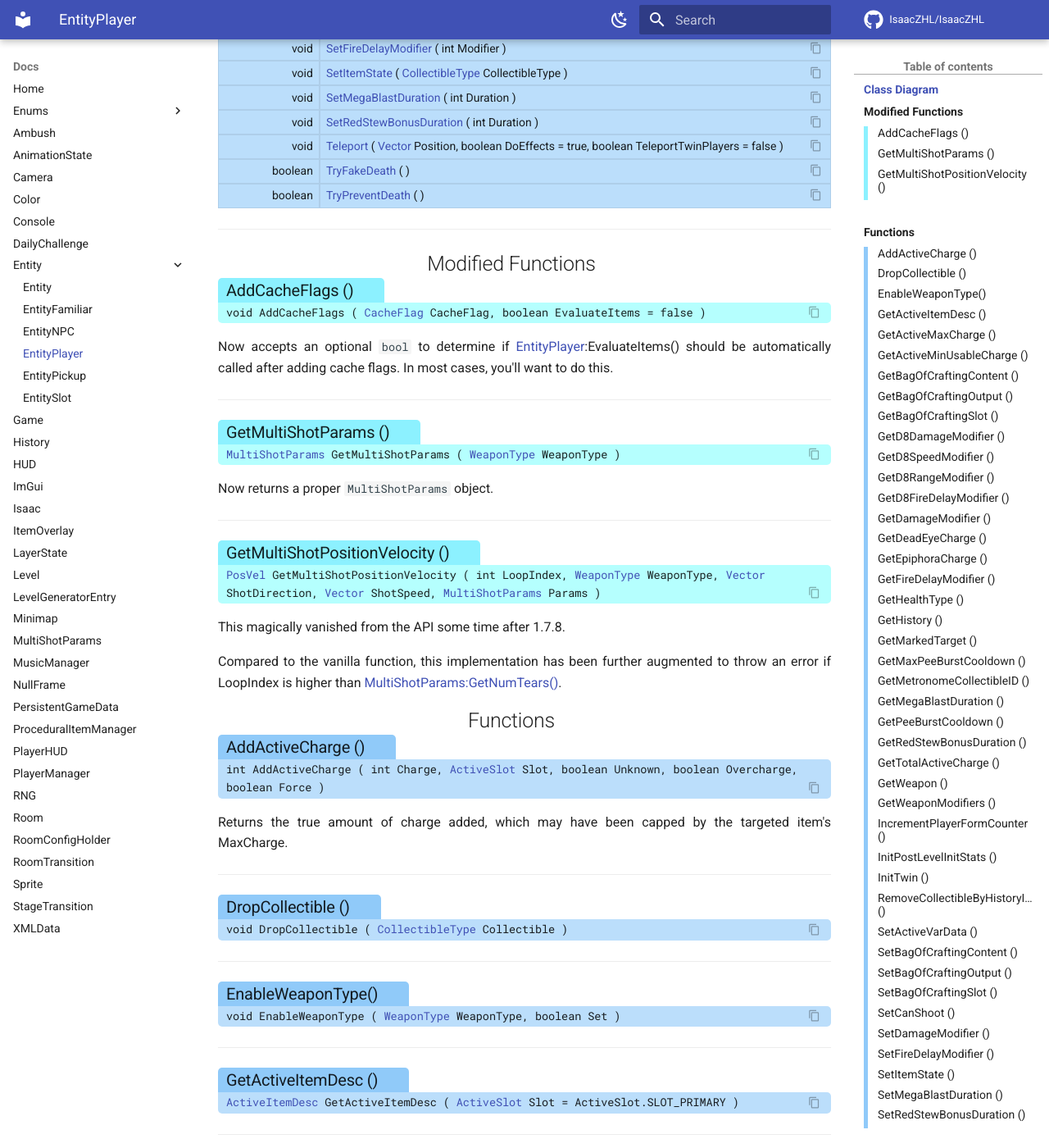
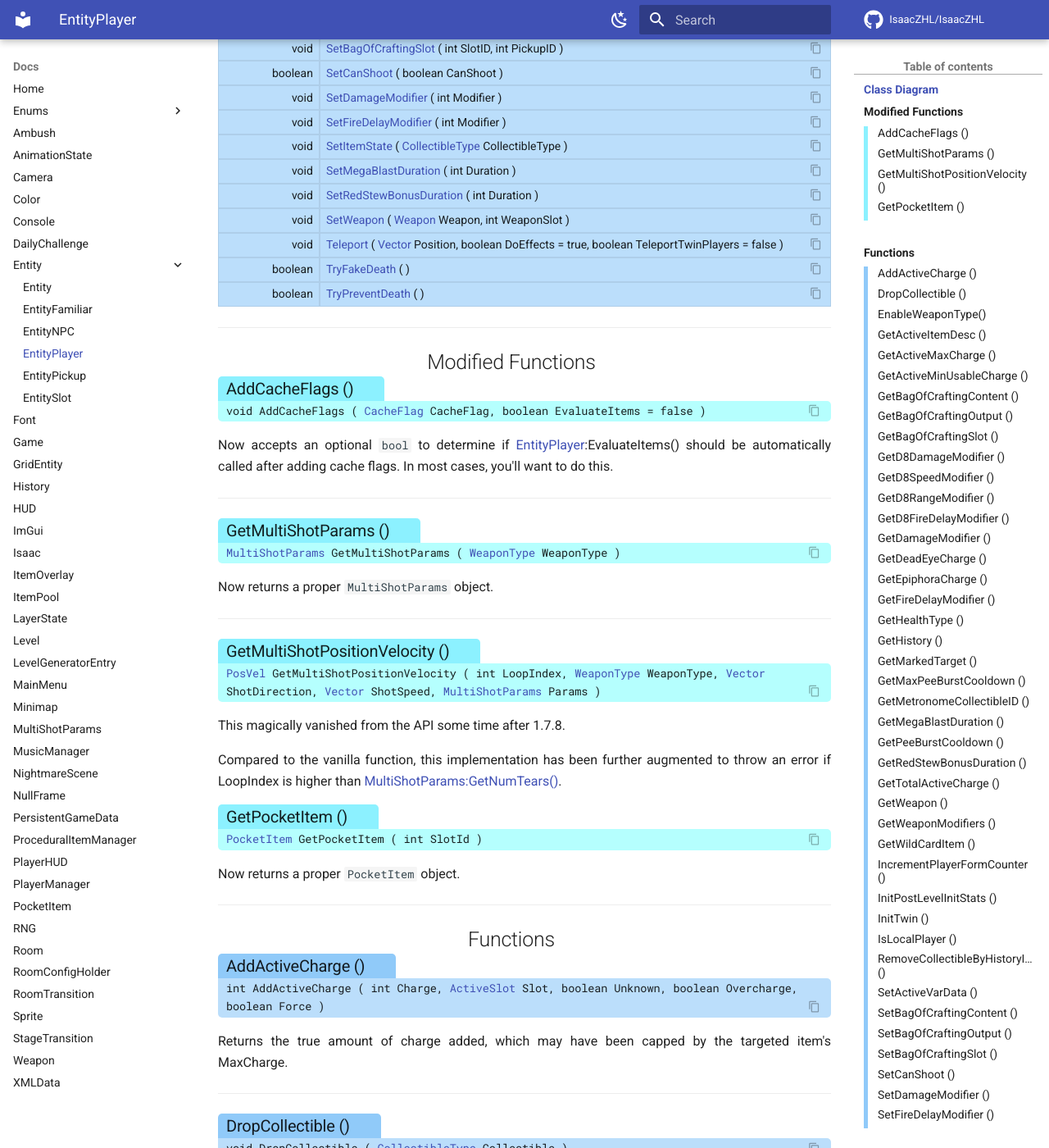
Before and after one commit to TeamREPENTOGON/REPENTOGON, an MkDocs documentation site: the page built from documentation/docs/EntityPlayer.md, in a window 1280 px wide and 1400 px high, scrolled down 1688 px. Shown: the whole window at 82% size. Built offline with MkDocs 1.6.1 and Material for MkDocs 9.7.7, drawn with Linux system fonts in a browser that asks for light colours; comment, search, counter and statistics services are not loaded; the version menu is left out; some of the changed text lies outside the part shown.

```diff
--- a/documentation/docs/EntityPlayer.md
+++ b/documentation/docs/EntityPlayer.md
@@ -21,7 +21,11 @@ ___
 This magically vanished from the API some time after 1.7.8.
 
 Compared to the vanilla function, this implementation has been further augmented to throw an error if LoopIndex is higher than [MultiShotParams:GetNumTears()](MultiShotParams.md#getnumtears).
+### Get·Pocket·Item () {: aria-label='Modified Functions' }
+#### [PocketItem](PocketItem.md) GetPocketItem ( int SlotId ) {: .copyable aria-label='Modified Functions' }
+Now returns a proper `PocketItem` object.
 
+___
 
 ## Functions
 
@@ -145,6 +149,10 @@ ___
 #### int GetWeaponModifiers ( ) {: .copyable aria-label='Functions' }
 
 ___
+### Get·Wild·Card·Item () {: aria-label='Functions' }
+#### int GetWildCardItem ( ) {: .copyable aria-label='Functions' }
+
+___
 ### Increment·Player·Form·Counter () {: aria-label='Functions' }
 #### void IncrementPlayerFormCounter ( [PlayerForm](https://wofsauge.github.io/IsaacDocs/rep/enums/CollectibleType.html) Form, int Num ) {: .copyable aria-label='Functions' }
 
@@ -162,6 +170,10 @@ I believe this is used by J&E, Strawman etc.
     The twin player will desync from its main twin on save and continue. This softlocks the game in singleplayer, as the game prompts for a controller.
 
 	We've received confirmation from \_Kilburn that this is hardcoded to be handled on vanilla characters. We will need to add a workaround for this.
+
+___
+### Is·Local·Player () {: aria-label='Functions' }
+#### boolean IsLocalPlayer ( ) {: .copyable aria-label='Functions' }
 
 ___
 ### Remove·Collectible·By·History·Index () {: aria-label='Functions' }
@@ -209,6 +221,10 @@ ___
 #### void SetRedStewBonusDuration ( int Duration ) {: .copyable aria-label='Functions' }
 
 ___
+### Set·Weapon () {: aria-label='Functions' }
+#### void SetWeapon ( [Weapon](Weapon.md) Weapon, int WeaponSlot ) {: .copyable aria-label='Functions' }
+
+___
 ### Teleport () {: aria-label='Functions' }
 #### void Teleport ( [Vector](https://wofsauge.github.io/IsaacDocs/rep/Vector.html) Position, boolean DoEffects = true, boolean TeleportTwinPlayers = false ) {: .copyable aria-label='Functions' }
 Teleports the player to a position within the room.
--- /dev/null
+++ b/documentation/docs/PocketItem.md
@@ -0,0 +1,12 @@
+# Class "PocketItem"
+
+## Functions
+
+### Get·Type () {: aria-label='Functions' }
+#### int GetType ( ) {: .copyable aria-label='Functions' }
+
+___
+### Get·Slot () {: aria-label='Functions' }
+#### int GetSlot ( ) {: .copyable aria-label='Functions' }
+
+___
--- a/documentation/mkdocs.yml
+++ b/documentation/mkdocs.yml
@@ -107,29 +107,36 @@ nav:
     - EntityPlayer: EntityPlayer.md
     - EntityPickup: EntityPickup.md
     - EntitySlot: EntitySlot.md
+  - Font: Font.md
   - Game: Game.md
+  - GridEntity: GridEntity.md
   - History: History.md
   - HUD: HUD.md
   - ImGui: ImGui.md
   - Isaac: Isaac.md
   - ItemOverlay: ItemOverlay.md
+  - ItemPool: ItemPool.md
   - LayerState: LayerState.md
   - Level: Level.md
   - LevelGeneratorEntry: LevelGeneratorEntry.md
+  - MainMenu: MainMenu.md
   - Minimap: Minimap.md
   - MultiShotParams: MultiShotParams.md
   - MusicManager: MusicManager.md
+  - NightmareScene: NightmareScene.md
   - NullFrame: NullFrame.md
   - PersistentGameData: PersistentGameData.md
   - ProceduralItemManager: ProceduralItemManager.md
   - PlayerHUD: PlayerHUD.md
   - PlayerManager: PlayerManager.md
+  - PocketItem: PocketItem.md
   - RNG: RNG.md
   - Room: Room.md
   - RoomConfigHolder: RoomConfigHolder.md
   - RoomTransition: RoomTransition.md
   - Sprite: Sprite.md
   - StageTransition: StageTransition.md
+  - Weapon: Weapon.md
   - XMLData: XMLData.md
 - Changes:
   - General: changes/General.md
```
Also changed, not shown: documentation/docs/DailyChallenge.md (+2 -2 lines), documentation/docs/Font.md (+4 -4 lines), documentation/docs/Isaac.md (+7 -6 lines), documentation/docs/NightmareScene.md (added, +36 -0 lines), 3 other files.
